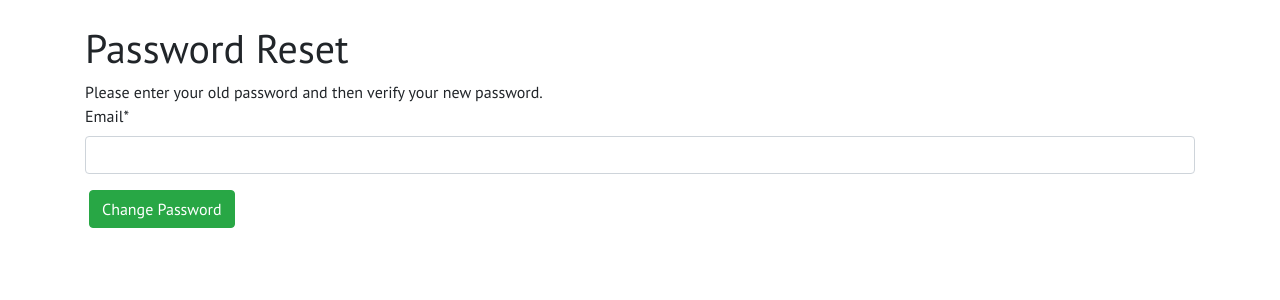
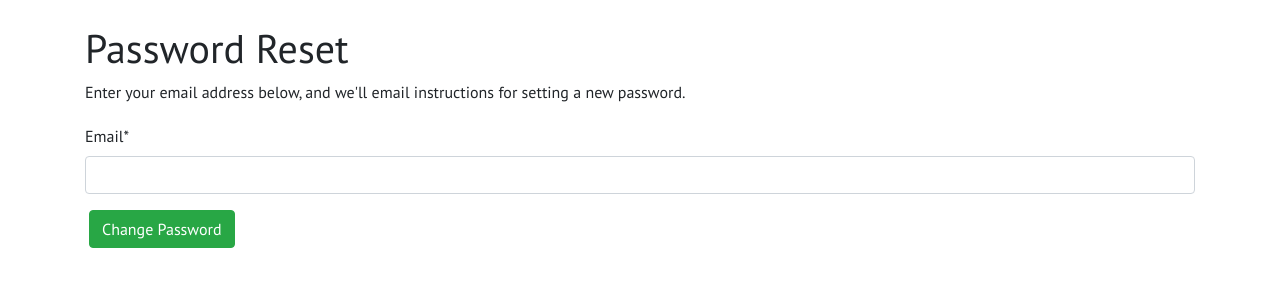
Before and after one commit to srivardhansajja/stay-safe, a Django app: page /password_reset/ in a window 1280 px wide. Shown: the part 56-356 px from the top of the page. Run offline with Django 3.2, Linux system fonts and the light colour scheme; parts of the project's set-up code (start-up, migrations or seed data) failed here and were passed over; some libraries are stand-ins or nearby versions.

Commit message:
Fixed instructions for password reset

```diff
--- a/templates/registration/password_reset_form.html
+++ b/templates/registration/password_reset_form.html
@@ -9,8 +9,8 @@
 
 {% block content %}
     <br><h1>Password Reset</h1>
-    <h7>Please enter your old password and then verify your new password.</h7>
-    <form method="post">
+    <h7>Enter your email address below, and we'll email instructions for setting a new password.</h7>
+    <form method="post" style="margin-top:20px">
         {% csrf_token %}
         {{ form | crispy }}
         <input class="btn btn-success ml-1" type="submit" value="Change Password">
```
